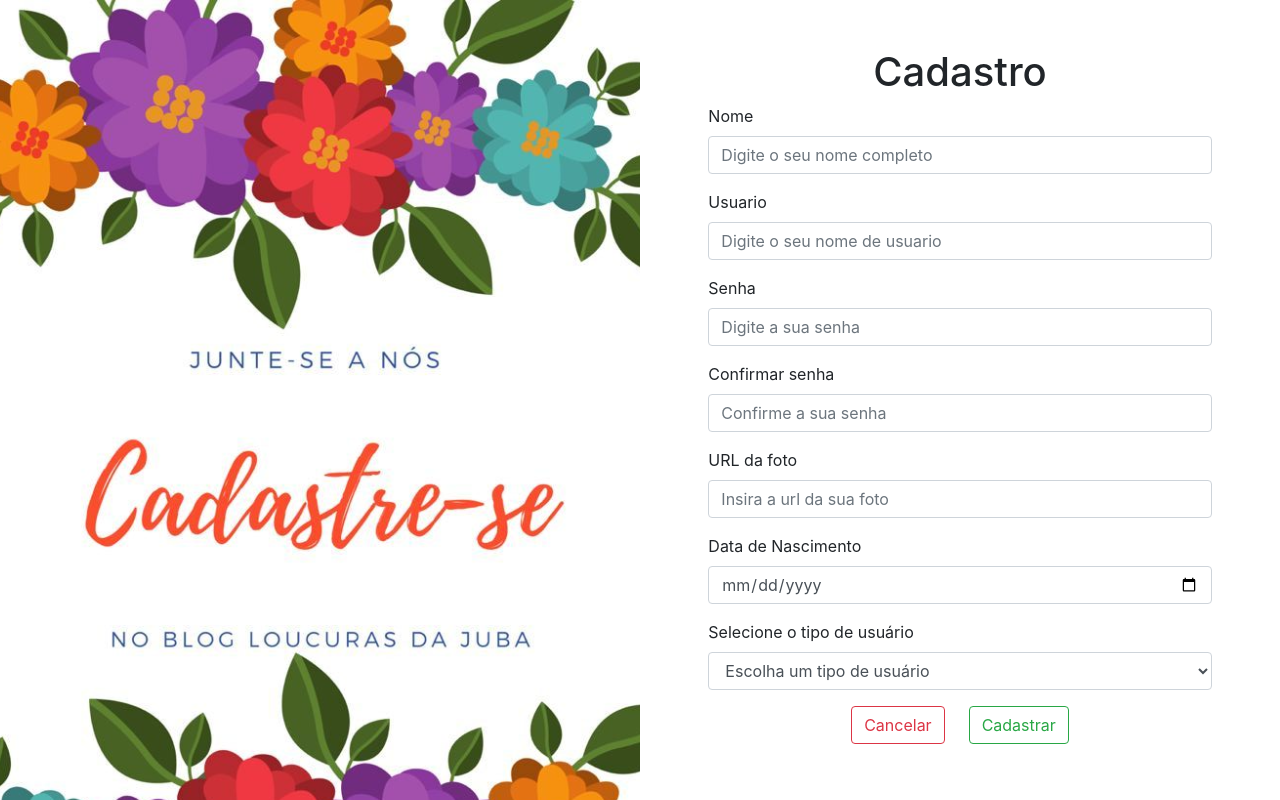
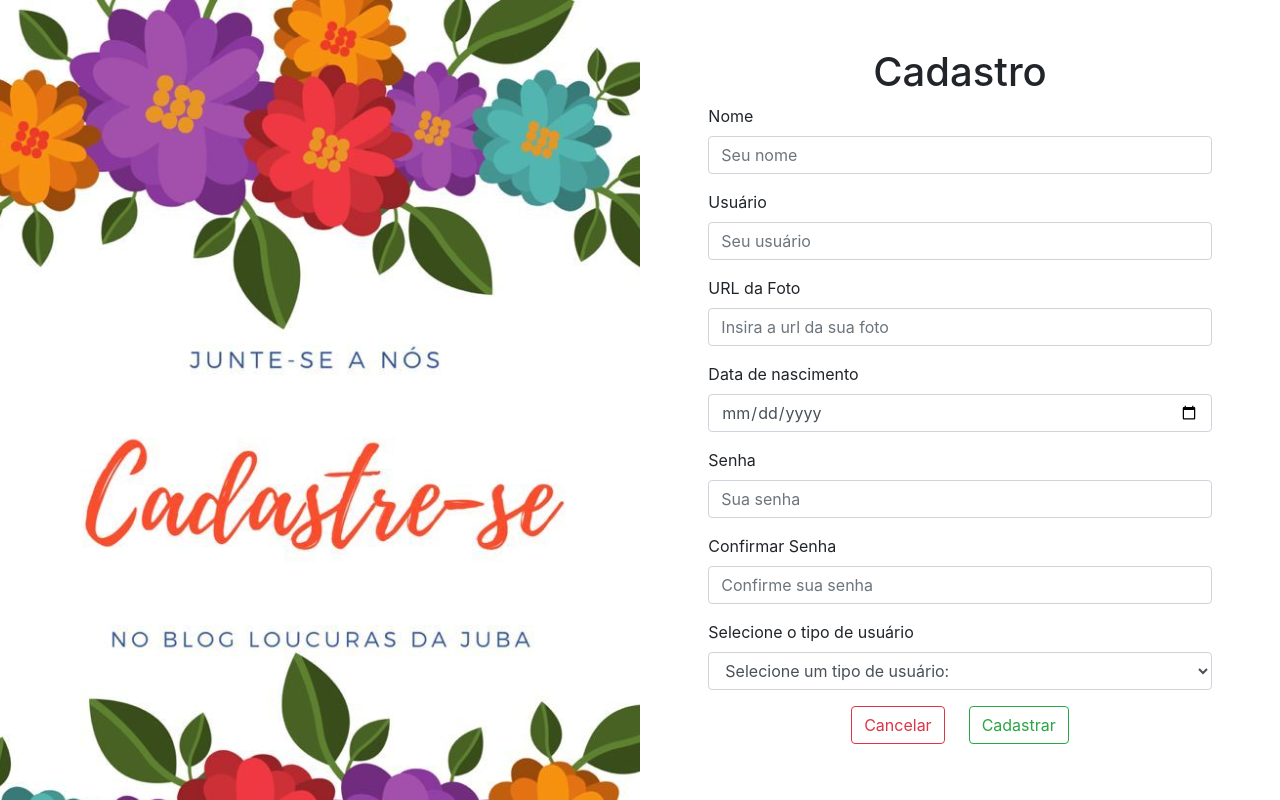
Before and after one commit to juliabarao/frontBlogPessoal, an Angular app: page /cadastrar in a window 1280 px wide. Shown: the top 800 px of the page. Built offline with nearby package versions, Linux system fonts and the light colour scheme.

Commit message:
ajustes de consumo

```diff
--- a/src/app/cadastrar/cadastrar.component.html
+++ b/src/app/cadastrar/cadastrar.component.html
@@ -2,9 +2,9 @@
 
     <div class="row">
 
-    <div class="col-md-6" id='img-bg'></div>
+        <div class="col-md-6" id='img-bg'></div>
 
-    <div class="col-md-6 mt-5 mb-5">
+        <div class="col-md-6 mt-5 mb-5">
 
             <div class="row d-flex justify-content-center">
                 <div class="col-md-10">
@@ -13,40 +13,71 @@
 
                     <div class="form-group">
                         <label for="nome">Nome</label>
-                        <input [(ngModel)]='usuario.nome' class="form-control" type="text" name="nome" id="nome" placeholder="Digite o seu nome completo">
+                        <input class="form-control"
+                        type="text"
+                        name="nome"
+                        id="nome"
+                        placeholder="Seu nome"
+                        [(ngModel)]='usuario.nome'/>
                     </div>
 
                     <div class="form-group">
-                        <label for="usuario">Usuario</label>
-                        <input [(ngModel)]='usuario.usuario' class="form-control" type="text" name="usuario" id="usuario" placeholder="Digite o seu nome de usuario">
+                        <label for="usuario">Usuário</label>
+                        <input class="form-control"
+                        type="text"
+                        name="usuario"
+                        id="usuario"
+                        placeholder="Seu usuário"
+                        [(ngModel)]='usuario.usuario'/>
+                    </div>
+
+                    <div class="form-group">
+                        <label for="foto">URL da Foto</label>
+                        <input class="form-control"
+                        type="text"
+                        name="foto"
+                        id="foto"
+                        placeholder="Insira a url da sua foto"
+                        [(ngModel)]='usuario.foto'/>
+                    </div>
+
+                    <div class="form-group">
+                        <label for="dataNascimento">Data de nascimento</label>
+                        <input class="form-control"
+                        type="date"
+                        name="dataNascimento"
+                        id="dataNascimento"
+                        placeholder="dd/mm/aaaa"
+                        [(ngModel)]='usuario.dataNascimento'/>
                     </div>
 
                     <div class="form-group">
                         <label for="senha">Senha</label>
-                        <input (input)='confirmSenha($event)' class="form-control" type="password" name="senha" id="senha" placeholder="Digite a sua senha">
+                        <input class="form-control"
+                        type="password"
+                        name="senha"
+                        id="senha"
+                        placeholder="Sua senha"
+                        (input)='confirmSenha($event)'/>
                     </div>
 
                     <div class="form-group">
-                        <label for="confirmSenha">Confirmar senha</label>
-                        <input [(ngModel)] ='usuario.senha' class="form-control" type="password" name="confirmSenha" id="confirmSenha" placeholder="Confirme a sua senha">
-                    </div>
-
-                    <div class="form-group">
-                        <label for="foto">URL da foto</label>
-                        <input [(ngModel)] ='usuario.foto' class="form-control" type="text" name="foto" id="foto" placeholder="Insira a url da sua foto">
-                    </div>
-
-                    <div class="form-group">
-                        <label for="dataNasc">Data de Nascimento</label>
-                        <input [(ngModel)]="usuario.dataNascimento" class="form-control" type="date" name="dataNasc" id="dataNasc">
+                        <label for="confirmSenha">Confirmar Senha</label>
+                        <input class="form-control"
+                        type="password"
+                        name="confirmSenha"
+                        id="confirmSenha"
+                        placeholder="Confirme sua senha"
+                        [(ngModel)]='usuario.senha'/>
                     </div>
 
                     <div class="form-group">
                         <label for="tipo">Selecione o tipo de usuário</label>
-                        <select name="tipo" id="tipo" class="form-control" (change)='tipoUser($event)'>
-                            <option>Escolha um tipo de usuário</option>
-                            <option value="normal">Padrão</option>
-                            <option value="admin">Administrador</option>
+
+                        <select class="form-control" name="tipo" id="tipo" (change)='tipoUser($event)'>
+                            <option>Selecione um tipo de usuário:</option>
+                            <option value="normal">Usuário Padrão</option>
+                            <option value="adm">Usuário Administrador</option>
                         </select>
                     </div>
 
@@ -54,7 +85,6 @@
                     <button routerLink='/entrar' type="button" class="btn btn-outline-danger mr-4">Cancelar</button>
                     <button type="submit" class="btn btn-outline-success" (click)='cadastrar()'>Cadastrar</button>
                     </div>
-
                 </div>
             </div>
         </div>
--- a/src/app/entrar/entrar.component.html
+++ b/src/app/entrar/entrar.component.html
@@ -11,16 +11,16 @@
 
                 <div class="form-group">
                     <label for="usuario">Usuário</label>
-                    <input [(ngModel)]='usuarioLogin.usuario' class="form-control" type="text" name="usuario" id="usuario" placeholder="Seu usuário">
+                    <input class="form-control" type="text" name="usuario" id="usuario" placeholder="Seu usuário" [(ngModel)]='usuarioLogin.usuario'>
                 </div>
 
                 <div class="form-group">
                     <label for="senha">Senha</label>
-                    <input [(ngModel)]='usuarioLogin.senha' class="form-control" type="password" name="senha" id="senha" placeholder="Sua senha">
+                    <input class="form-control" type="password" name="senha" id="senha" placeholder="Sua senha" [(ngModel)]='usuarioLogin.senha'>
                 </div>
 
                 <div class="d-flex justify-content-center">
-                    <button type="submit" class="btn btn-outline-success px-5" (click)='entrar()'>Entrar</button>
+                    <button type="submit" class="btn btn-outline-success px-5" (click)='entrar()' >Entrar</button>
                 </div>
 
                 <hr class="mt-5 mb-5">
@@ -28,6 +28,7 @@
                 <p class="text-center">
                     Não tem uma conta? <a routerLink='/cadastrar'>Cadastre-se</a>
                 </p>
+
 
                 </div>
             </div>
```
Lines whose indentation alone changed are shown as unchanged.
